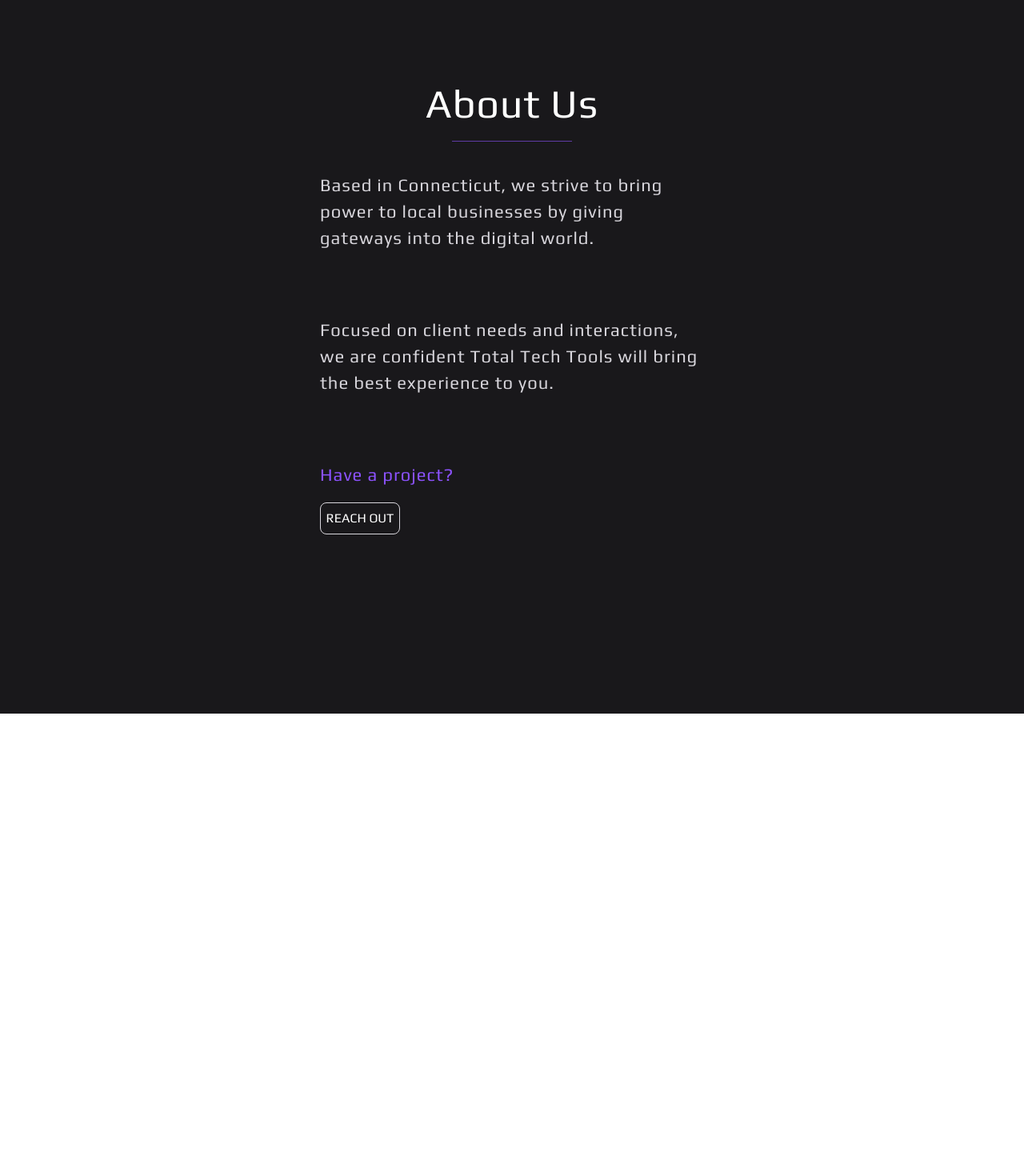
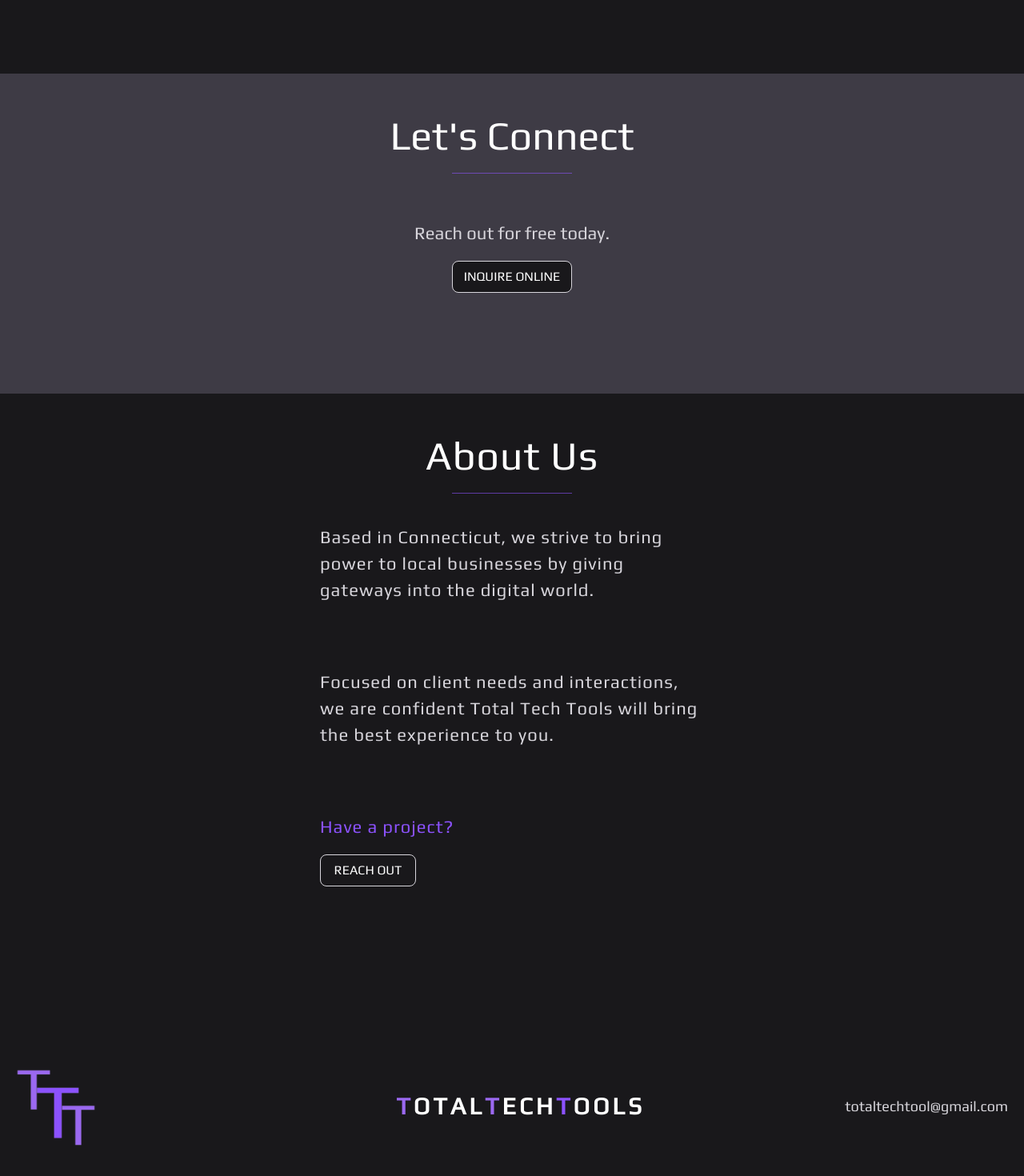
Before and after one commit to danctila/total-tech-tools, a React (Vite) app: page / in a window 1280 px wide. Shown: the part 2288-3758 px from the top of the page at 80% size. Before the commit the page ends 3180 px from the top, so only its background shows below. Built offline with nearby package versions, Linux system fonts and the light colour scheme.

Commit message:
Created connect + footer component and adjusted styles

```diff
--- a/src/App.tsx
+++ b/src/App.tsx
@@ -1,4 +1,6 @@
 import About from "./Components/About";
+import Connect from "./Components/Connect";
+import Footer from "./Components/Footer";
 import Hero from "./Components/Hero";
 import Nav from "./Components/Nav";
 import Products from "./Components/Products";
@@ -11,7 +13,9 @@
       <Hero />
       <Products />
       <Work />
+      <Connect />
       <About />
+      <Footer />
     </>
   );
 }
--- a/src/Components/About.tsx
+++ b/src/Components/About.tsx
@@ -3,7 +3,7 @@
 const About = () => {
   return (
     <VStack bg="#19181B" w="100%" h="800px">
-      <VStack pb="30px">
+      <VStack pb="30px" pt="40px">
         <Text fontSize="50px" color="white" letterSpacing="1px">
           About Us
         </Text>
@@ -41,7 +41,7 @@
           fontWeight="none"
           _hover={{ bg: "#8C52FF" }}
           color="white"
-          w="100px"
+          w="120px"
           bg="#19181B"
           mt="10px"
         >
--- /dev/null
+++ b/src/Components/Connect.tsx
@@ -0,0 +1,40 @@
+import { VStack, Divider, Text, Box, Button } from "@chakra-ui/react";
+
+const Connect = () => {
+  return (
+    <>
+      <Box w="100%" h="400px" bg="#3E3B45">
+        <VStack pt="40px">
+          <Text fontSize="50px" color="white">
+            Let's Connect
+          </Text>
+          <Divider
+            orientation="horizontal"
+            borderColor="#8C52FF"
+            w="150px"
+            h="1px"
+            mb="50px"
+          />
+          <Text fontSize="22px" color="#D8D6DC">
+            Reach out for free today.
+          </Text>
+          <Button
+            borderRadius="8px"
+            border="1px"
+            borderColor="#D8D6DC"
+            fontWeight="none"
+            _hover={{ bg: "#8C52FF" }}
+            color="white"
+            w="150px"
+            bg="#19181B"
+            mt="10px"
+          >
+            INQUIRE ONLINE
+          </Button>
+        </VStack>
+      </Box>
+    </>
+  );
+};
+
+export default Connect;
--- /dev/null
+++ b/src/Components/Footer.tsx
@@ -0,0 +1,88 @@
+import { HStack, Image, Link, Text, VStack } from "@chakra-ui/react";
+import logo from "../assets/Logo_new_text_transparent.png";
+
+const Footer = () => {
+  return (
+    <>
+      {/* large */}
+      <HStack
+        bg="#19181B"
+        w="100%"
+        h="180px"
+        px="20px"
+        justify="center"
+        justifyContent="space-between"
+        display={{ base: "none", lg: "flex" }}
+      >
+        <Image src={logo} boxSize="100px" />
+        <HStack
+          fontWeight="bold"
+          letterSpacing="4px"
+          spacing="0"
+          justify="center"
+        >
+          <Text color="#9b69f1" fontSize={{ base: "18", sm: "30" }}>
+            T
+          </Text>
+          <Text color="white" fontSize={{ base: "18", sm: "30" }}>
+            OTAL{" "}
+          </Text>
+          <Text color="#9b69f1" fontSize={{ base: "18", sm: "30" }}>
+            T
+          </Text>
+          <Text color="white" fontSize={{ base: "18", sm: "30" }}>
+            ECH{" "}
+          </Text>
+          <Text color="#8C52FF" fontSize={{ base: "18", sm: "30" }}>
+            T
+          </Text>
+          <Text color="white" fontSize={{ base: "18", sm: "30" }}>
+            OOLS
+          </Text>
+        </HStack>
+
+        <Link color="#D8D6DC" fontWeight="none" fontSize="18px" ml="-125px">
+          totaltechtool@gmail.com
+        </Link>
+      </HStack>
+
+      {/* >large */}
+      <VStack
+        bg="#19181B"
+        w="100%"
+        h="240px"
+        py="20px"
+        justifyContent="space-between"
+        display={{ base: "flex", lg: "none" }}
+      >
+        <Image src={logo} boxSize="100px" />
+        <HStack fontWeight="bold" letterSpacing="4px" spacing="0">
+          <Text color="#9b69f1" fontSize={{ base: "18", sm: "30" }}>
+            T
+          </Text>
+          <Text color="white" fontSize={{ base: "18", sm: "30" }}>
+            OTAL{" "}
+          </Text>
+          <Text color="#9b69f1" fontSize={{ base: "18", sm: "30" }}>
+            T
+          </Text>
+          <Text color="white" fontSize={{ base: "18", sm: "30" }}>
+            ECH{" "}
+          </Text>
+          <Text color="#8C52FF" fontSize={{ base: "18", sm: "30" }}>
+            T
+          </Text>
+          <Text color="white" fontSize={{ base: "18", sm: "30" }}>
+            OOLS
+          </Text>
+        </HStack>
+
+        <Link color="#D8D6DC" fontWeight="none" fontSize="18px">
+          totaltechtool@gmail.com
+        </Link>
+      </VStack>
+    </>
+  );
+};
+
+export default Footer;
--- a/src/Components/Modal.tsx
+++ b/src/Components/Modal.tsx
@@ -75,6 +75,7 @@
                 color="white"
                 fontSize="26"
                 fontWeight="none"
+                _hover={{ bg: "#8C52FF" }}
               >
                 CONTACT
               </Button>
--- a/src/Components/Nav.tsx
+++ b/src/Components/Nav.tsx
@@ -51,7 +51,13 @@
           <Link>SERVICES</Link>
           <Link>WORK</Link>
           <Link>ABOUT</Link>
-          <Button bg="#8C52FF" color="white" fontSize="26" fontWeight="none">
+          <Button
+            bg="#8C52FF"
+            color="white"
+            fontSize="26"
+            fontWeight="none"
+            _hover={{ bg: "#8C52FF" }}
+          >
             CONTACT
           </Button>
         </HStack>
--- a/src/Components/Work.tsx
+++ b/src/Components/Work.tsx
@@ -9,7 +9,7 @@
 const Work = () => {
   return (
     <Box w="100%" h="1000px" bg="#19181B">
-      <VStack pt="100px" pb="100px">
+      <VStack pt="40px" pb="100px">
         <Text fontSize="50px" color="white">
           Our Work
         </Text>
```
